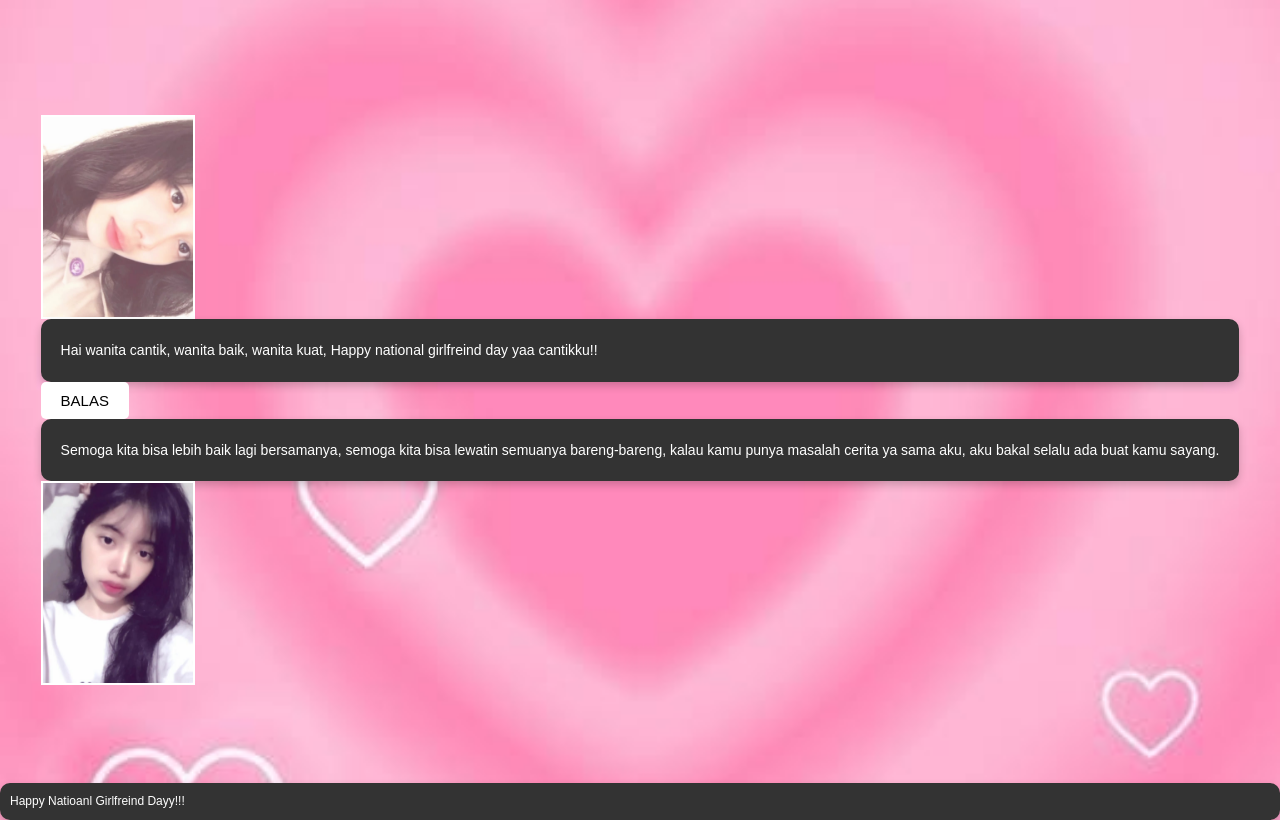
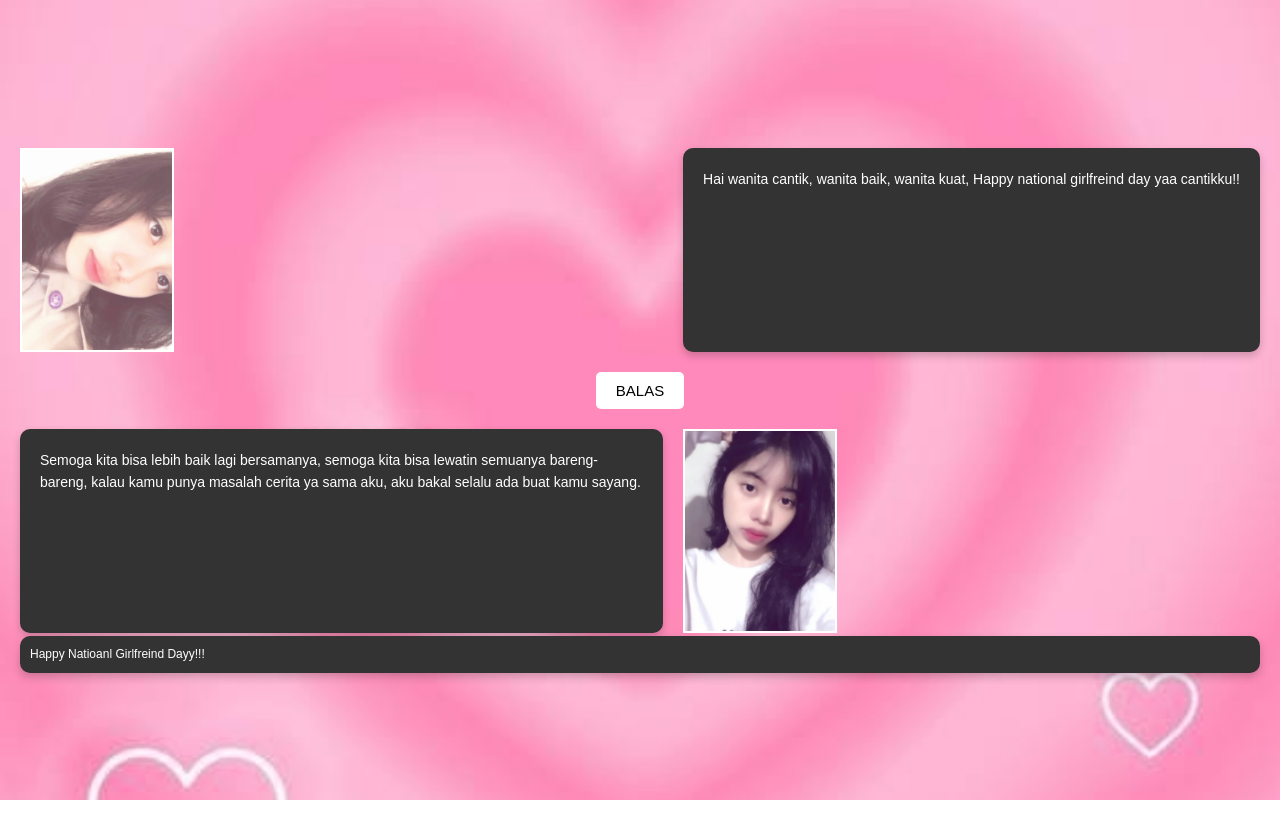
Before and after one commit to zahranxs/zahran.github.io, a plain HTML site: page index.html in a window 1280 px wide. Drawn offline with Linux system fonts and the light colour scheme.

Commit message:
main.css

```diff
--- a/main.css
+++ b/main.css
@@ -12,7 +12,7 @@ body {
     box-sizing: border-box;
 }
 
-.navbar-container {
+.container {
     display: grid;
     grid-template-areas:
     "top-left top-right"
```
